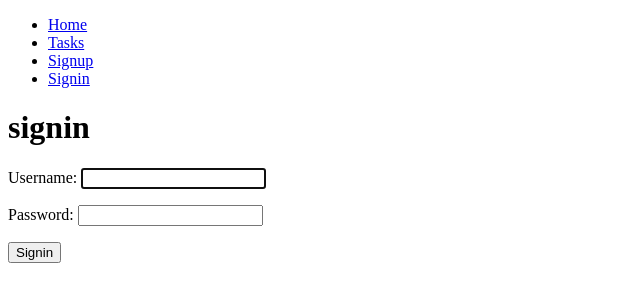
After one commit to jesuscabrerarosales/django-to-do-list, a Django app: page /signin/ in a window 1280 px wide. The commit adds this page. Shown: the top 302 px of the page, without its empty margins (0-640 px from the left). Run offline with Django 4.2, Linux system fonts and the light colour scheme.

Commit message:
add signin feature

```diff
--- a/djangocrud/urls.py
+++ b/djangocrud/urls.py
@@ -23,4 +23,5 @@ urlpatterns = [
     path('signup/', views.signup, name='signup'),
     path('tasks/', views.tasks, name='tasks'),
     path('logout/', views.signout, name='logout'),
+    path('signin/', views.signin, name='signin'),
 ]
--- a/tasks/templates/base.html
+++ b/tasks/templates/base.html
@@ -22,6 +22,9 @@
             <li>
                 <a href="/signup">Signup</a>
             </li>
+            <li>
+                <a href="/signin">Signin</a>
+            </li>
             {% endif %}
 
         </ul>
--- /dev/null
+++ b/tasks/templates/signin.html
@@ -0,0 +1,14 @@
+{% extends 'base.html' %}
+
+
+{% block content %}
+<h1>signin</h1>
+{{error}}
+<form action="/signin/" method="POST">
+    {% csrf_token %}
+    {{form.as_p}}
+    <button>
+        Signin
+    </button>
+</form>
+{% endblock  %}
--- a/tasks/views.py
+++ b/tasks/views.py
@@ -1,8 +1,8 @@
 from django.shortcuts import render, redirect
-from django.contrib.auth.forms import UserCreationForm
+from django.contrib.auth.forms import UserCreationForm, AuthenticationForm
 from django.contrib.auth.models import User
 from django.db import IntegrityError
-from django.contrib.auth import login,logout
+from django.contrib.auth import login,logout, authenticate
 # Create your views here.
 # def hello_world(request):
 #     return render(request, 'signup.html', {''
@@ -41,3 +41,24 @@ def tasks(request):
 def signout(request):
     logout(request)
     return redirect('home')
+
+def signin(request):
+    logout(request)
+    if request.method == 'GET':
+        return render(request, 'signin.html', {
+            'form': AuthenticationForm
+        })
+    else:
+        user = authenticate(
+            request,
+            username=request.POST['username'],
+            password=request.POST['password']
+            )
+        if user is None:
+            return render(request, 'signin.html', {
+            'form': AuthenticationForm,
+            'error': 'Username or password is incorrect'
+        })
+        else:
+            login(request,user)
+            return redirect('tasks')
```
Also changed, not shown: db.sqlite3.
